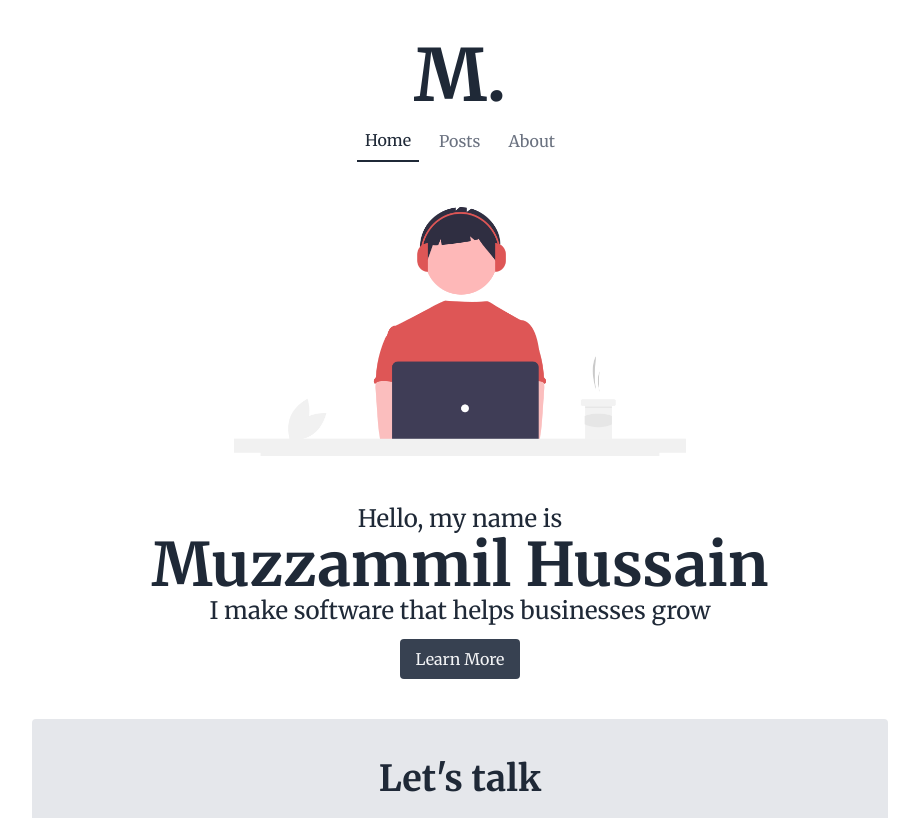
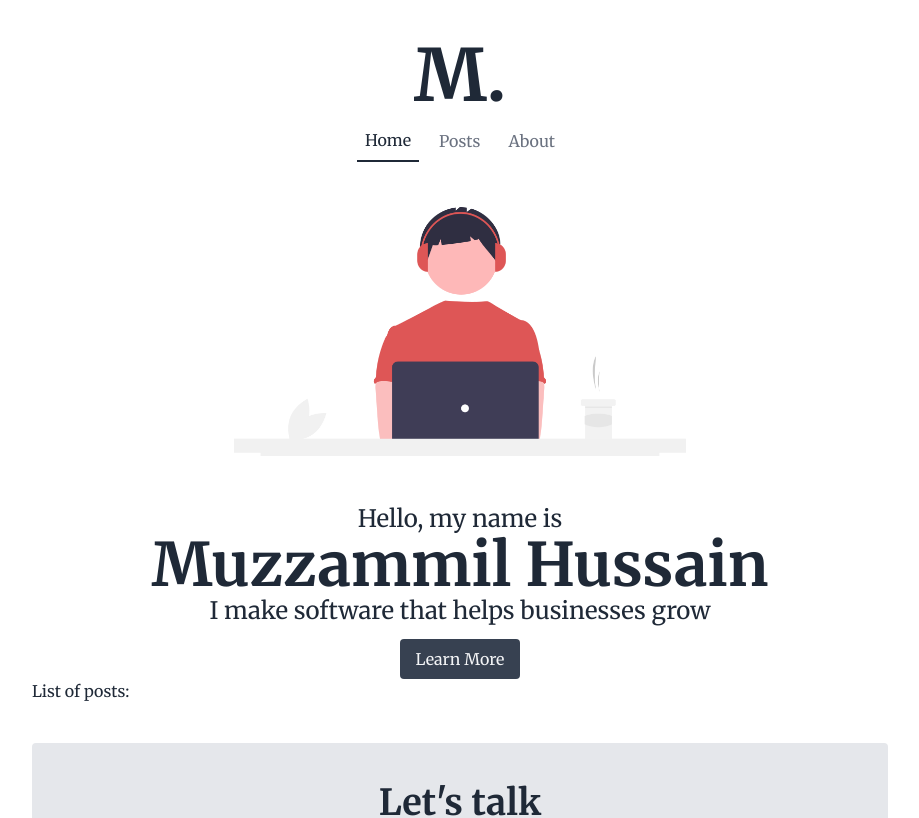
Before and after one commit to muzzammilh/portfolio-and-blog, a Next.js app: page / in a window 1280 px wide. Shown: the top 818 px of the page, without its empty margins (180-1099 px from the left). Built offline with nearby package versions, Linux system fonts and the light colour scheme; what @tailwindcss/typography would draw is missing.

Commit message:
updates to index

```diff
--- a/pages/index.js
+++ b/pages/index.js
@@ -9,8 +9,9 @@ export default function Blog(props) {
   return (
     <DefaultLayout title={props.title} description={props.description}>
       <Hero />
-      {/* <p>List of posts:</p>
+      <p>List of posts:</p>
       <ul>
+        {/* {props.posts.slice(0, 3).map(function (post, idx) { */}
         {props.posts.map(function (post, idx) {
           return (
             <li key={idx}>
@@ -20,7 +21,7 @@ export default function Blog(props) {
             </li>
           );
         })}
-      </ul> */}
+      </ul>
     </DefaultLayout>
   );
 }
```
